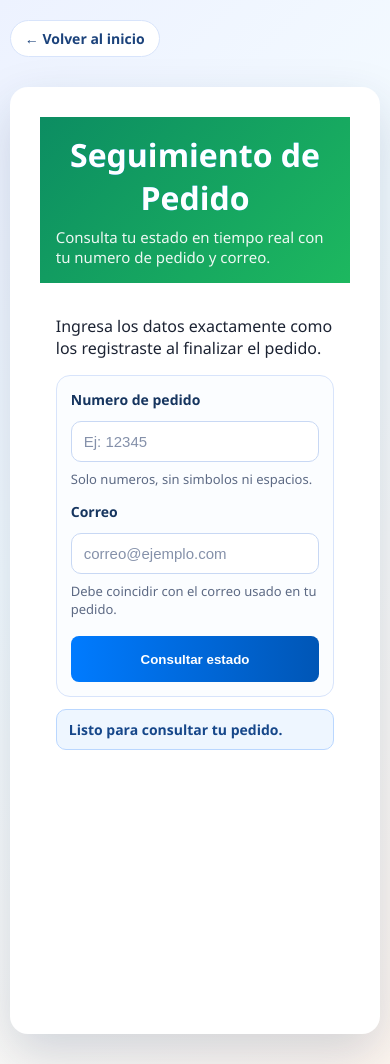
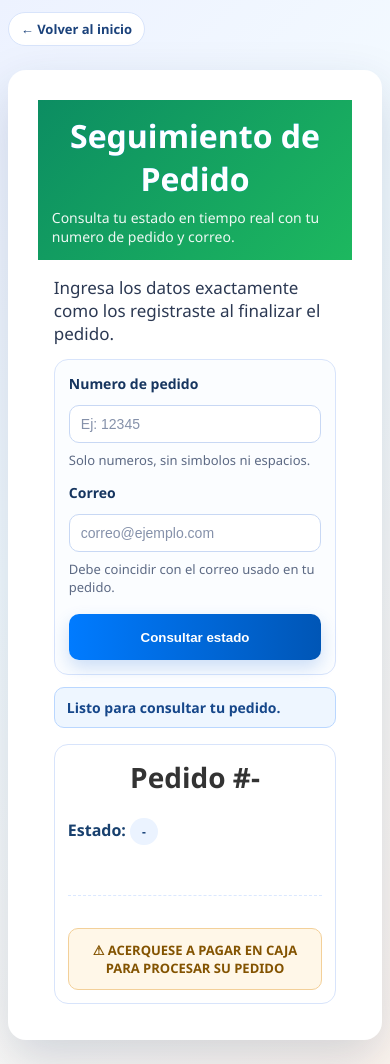
Before and after one commit to TRASH-PROGRAMMER/pagina-web, a Flask app: page /seguimiento in a window 390 px wide. Run offline with Flask 3, Linux system fonts and the light colour scheme; parts of the project's set-up code (start-up, migrations or seed data) failed here and were passed over; some libraries are stand-ins or nearby versions.

Commit message:
feat. canbiaos

```diff
--- a/SEVER/templates/seguimiento.html
+++ b/SEVER/templates/seguimiento.html
@@ -30,10 +30,11 @@
         margin: 0;
         background: var(--seg-bg);
         color: var(--seg-text);
+        padding: 0 0 24px;
     }
 
     .seg-topbar {
-        width: min(920px, 95%);
+        width: min(980px, 94%);
         margin: 20px auto 0;
         display: flex;
         justify-content: flex-start;
@@ -59,8 +60,8 @@
     }
 
     .seguimiento-wrap {
-        width: min(920px, 95%);
-        margin: 30px auto;
+        width: min(980px, 94%);
+        margin: 24px auto 0;
         background: var(--seg-card);
         border-radius: 18px;
         box-shadow: 0 20px 50px rgba(22, 51, 96, 0.18);
@@ -81,6 +82,12 @@
 
     .seguimiento-body {
         padding: 24px;
+    }
+
+    .seguimiento-body > p {
+        margin: 0 0 14px;
+        color: #2c3953;
+        font-size: 20px;
     }
 
     .seguimiento-estado {
@@ -150,6 +157,13 @@
         margin-top: 4px;
         min-height: 46px;
         font-weight: 700;
+        border-radius: 10px;
+        box-shadow: 0 8px 18px rgba(22, 102, 214, 0.2);
+    }
+
+    .seguimiento-form button:hover {
+        transform: translateY(-1px);
+        opacity: 1;
     }
 
     .seguimiento-form button[disabled] {
@@ -225,10 +239,44 @@
         border-radius: 14px;
         padding: 16px;
         background: #ffffff;
+        display: grid;
+        gap: 10px;
     }
 
     #seguimientoResultado h2 {
-        margin-top: 0;
+        margin: 0;
+        font-size: clamp(28px, 3vw, 36px);
+    }
+
+    .seguimiento-wrap .factura-info {
+        border-bottom: 1px dashed #dbe8ff;
+        padding: 12px 0;
+    }
+
+    .seguimiento-wrap .factura-info-row {
+        padding: 6px 0;
+        color: #445172;
+        gap: 12px;
+    }
+
+    .seguimiento-wrap .factura-body {
+        padding: 4px 0 0;
+    }
+
+    .seguimiento-table-scroll {
+        width: 100%;
+        overflow-x: auto;
+        border-radius: 10px;
+        border: 1px solid #e6eefc;
+    }
+
+    .seguimiento-wrap .factura-tabla {
+        min-width: 560px;
+        background: #fff;
+    }
+
+    .seguimiento-wrap .factura-total {
+        margin-top: 14px;
     }
 
     .pedido-exito-alerta {
@@ -251,6 +299,11 @@
     }
 
     @media (max-width: 680px) {
+        .seg-topbar,
+        .seguimiento-wrap {
+            width: 96%;
+        }
+
         .seguimiento-body,
         .seguimiento-header {
             padding: 16px;
@@ -258,6 +311,53 @@
 
         .seguimiento-form {
             padding: 14px;
+        }
+
+        .seguimiento-body > p {
+            font-size: 17px;
+        }
+
+        #seguimientoResultado {
+            padding: 13px;
+        }
+
+        .seguimiento-wrap .factura-total {
+            align-items: flex-start;
+            flex-direction: column;
+            gap: 6px;
+        }
+
+        .seguimiento-wrap .factura-total-valor {
+            font-size: 21px;
+        }
+    }
+
+    @media (max-width: 460px) {
+        .seg-topbar {
+            margin-top: 12px;
+        }
+
+        .seg-back-link {
+            font-size: 13px;
+            padding: 7px 12px;
+        }
+
+        .seguimiento-header {
+            padding: 14px;
+        }
+
+        .seguimiento-subtitle {
+            font-size: 14px;
+        }
+
+        .seguimiento-form input {
+            padding: 10px 11px;
+            font-size: 14px;
+        }
+
+        .seguimiento-wrap .factura-tabla {
+            min-width: 500px;
+            font-size: 12px;
         }
     }
 </style>
@@ -411,6 +511,7 @@
         }).join('');
 
         rBody.innerHTML = `
+            <div class="seguimiento-table-scroll">
                 <table class="factura-tabla">
                     <thead>
                         <tr>
@@ -422,6 +523,7 @@
                     </thead>
                     <tbody>${filas || '<tr><td colspan="4" class="text-center">Sin detalle disponible</td></tr>'}</tbody>
                 </table>
+            </div>
             <div class="factura-total">
                 <span>TOTAL ESTIMADO</span>
                 <span class="factura-total-valor">$${Number(pedido.total || 0).toFixed(2)}</span>
```
Lines whose indentation alone changed are shown as unchanged.
